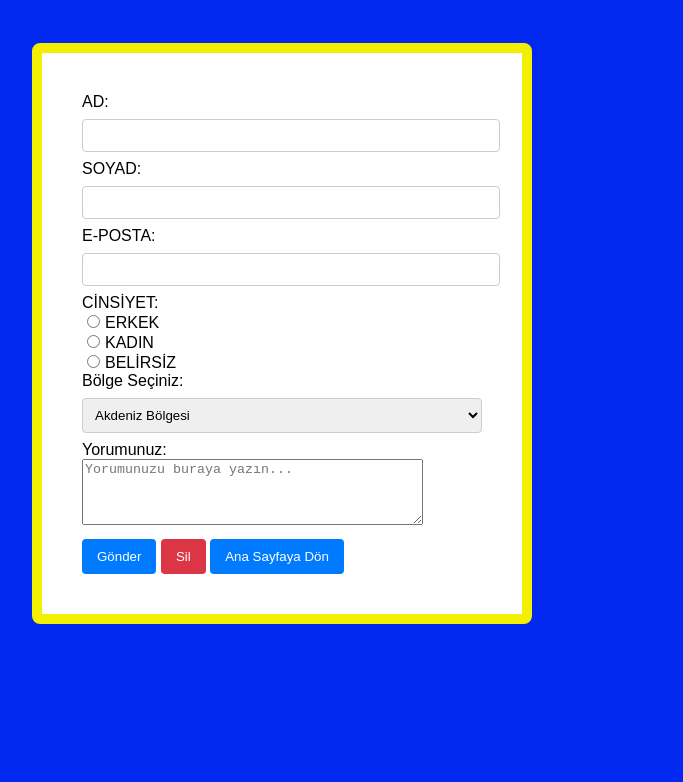
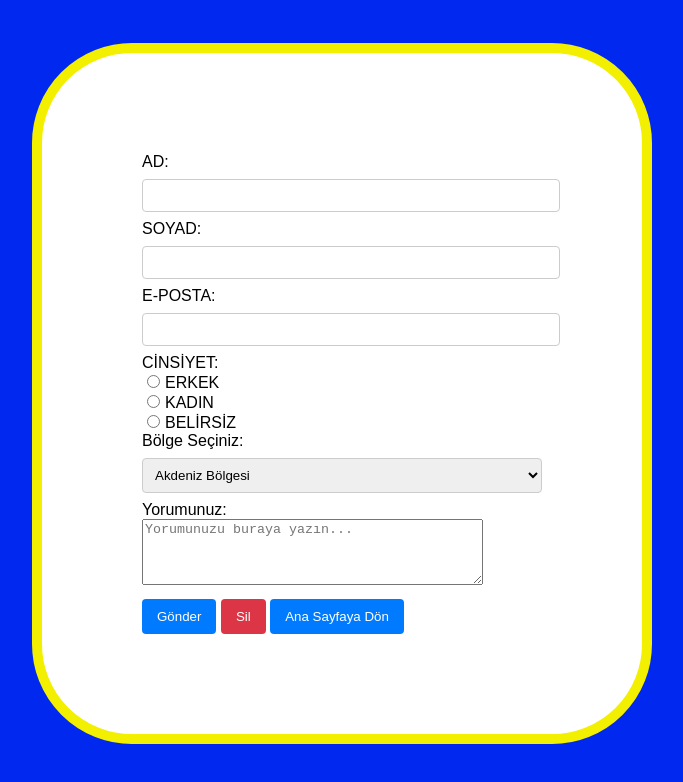
Before and after one commit to oguzhancekim/web-dev2, a plain HTML site: page form.html in a window 1280 px wide. Shown: the whole page, without its empty margins (11-694 px from the left). Drawn offline with Linux system fonts and the light colour scheme.

Commit message:
Update form.css

```diff
--- a/form.css
+++ b/form.css
@@ -6,9 +6,9 @@ body {
 
   form {
     background-color: #ffffff; /* Formun arka planı beyaz */
-    padding: 40px ; /* Form içeriği ile kenarlar arası boşluk */
+    padding: 100px ; /* Form içeriği ile kenarlar arası boşluk */
     border: 10px solid #f3ef00; /* Formun kenar çizgisi */
-    border-radius: 8px; /* Köşeleri yuvarlak yapar */
+    border-radius: 100px; /* Köşeleri yuvarlak yapar */
     max-width: 400px; /* Formun maksimum genişliği */
     margin: 15px; /* Sayfa ortasında gösterir */
 
```
